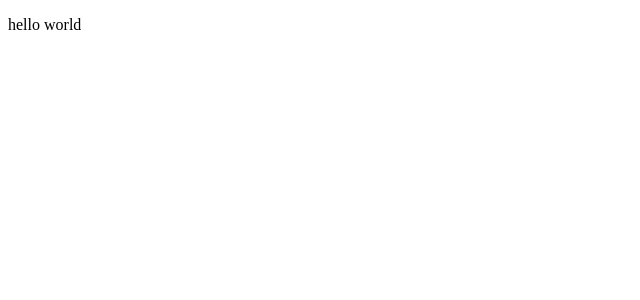
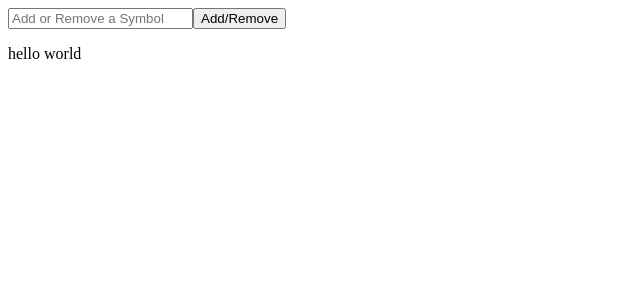
Before and after one commit to kgali21/orbis-systems-FE, a React (Create React App) app: page / in a window 1280 px wide. Shown: the top 300 px of the page, without its empty margins (0-640 px from the left). Built offline with nearby package versions, Linux system fonts and the light colour scheme.

Commit message:
created add/remove actions

```diff
--- a/src/App.js
+++ b/src/App.js
@@ -1,8 +1,13 @@
 import React from 'react';
-// import Symbols from './Components/Symbols';
+import SymbolRequestForm from './Components/SymbolRequestForm/SymbolRequestForm'
+
 function App() {
-  return <p>hello world</p>
-  // <Symbols/>;
+  return (
+    <>
+  <SymbolRequestForm />
+  <p>hello world</p>
+    </>
+  )
 }
 
 export default App;
--- /dev/null
+++ b/src/Components/SymbolRequestForm/SymbolRequestForm.js
@@ -0,0 +1,22 @@
+import React, { useState } from 'react';
+// import { useDispatch } from 'react-redux';
+
+const SymbolRequestForm = () => {
+    // const dispatch = useDispatch();
+
+    const [symbol, setSymbol] = useState('');
+
+    const handleSubmit = event => {
+        event.preventDefault();
+    }
+
+
+    return (
+        <form onSubmit={handleSubmit}>
+            <input type="text" value={symbol} onChange={({ target }) => setSymbol(target.value)} maxLength='5' placeholder="Add or Remove a Symbol" />
+            <button>Add/Remove</button>
+        </form>
+    )
+};
+
+export default SymbolRequestForm;
```
Also changed, not shown: src/actions/symbolActions.js (added, +18 -0 lines), src/Components/SymbolDisplay/SymbolCard.js (renamed from src/Components/SymbolCard.js), src/Components/SymbolDisplay/Symbols.js (renamed from src/Components/Symbols.js).
